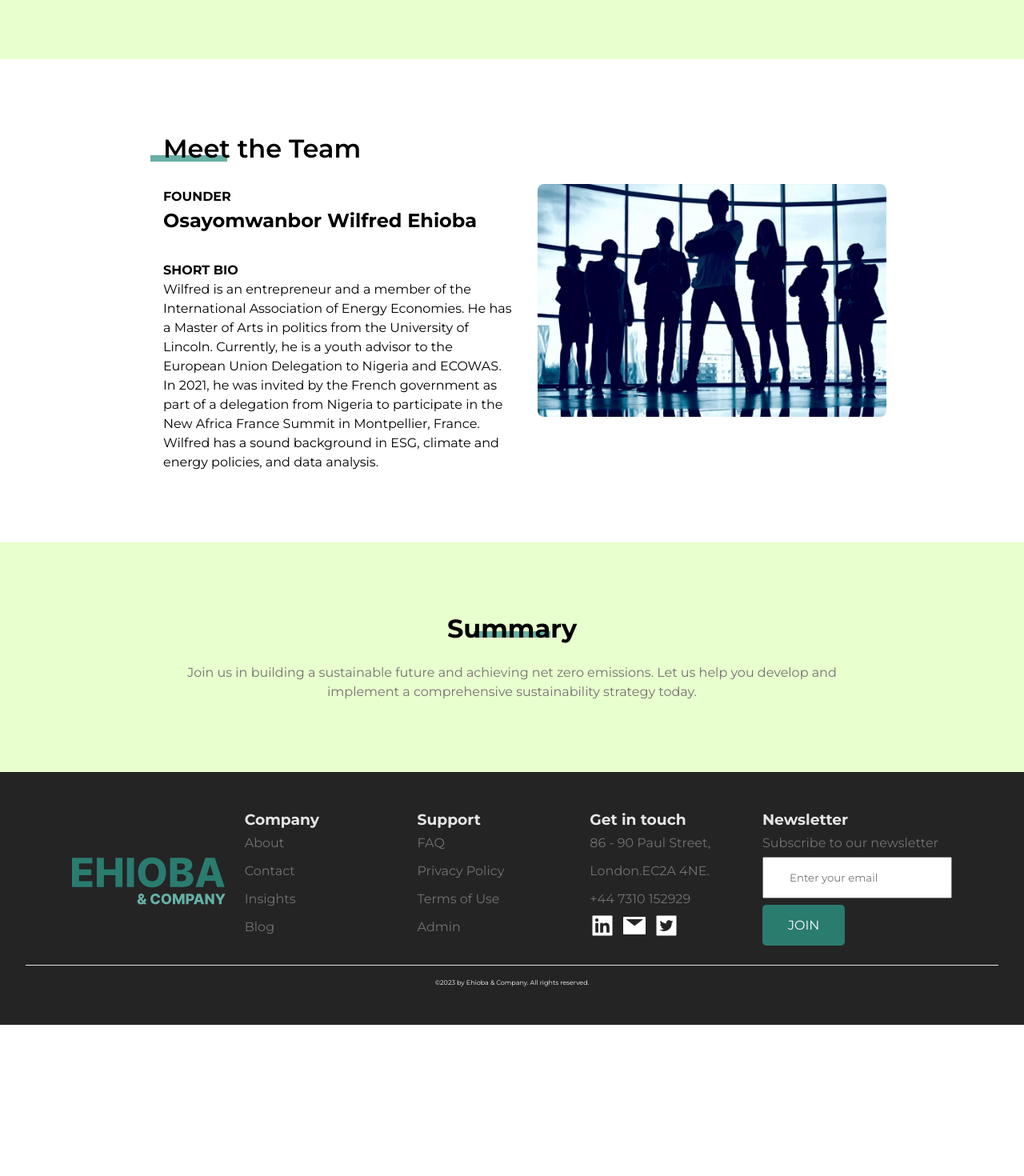
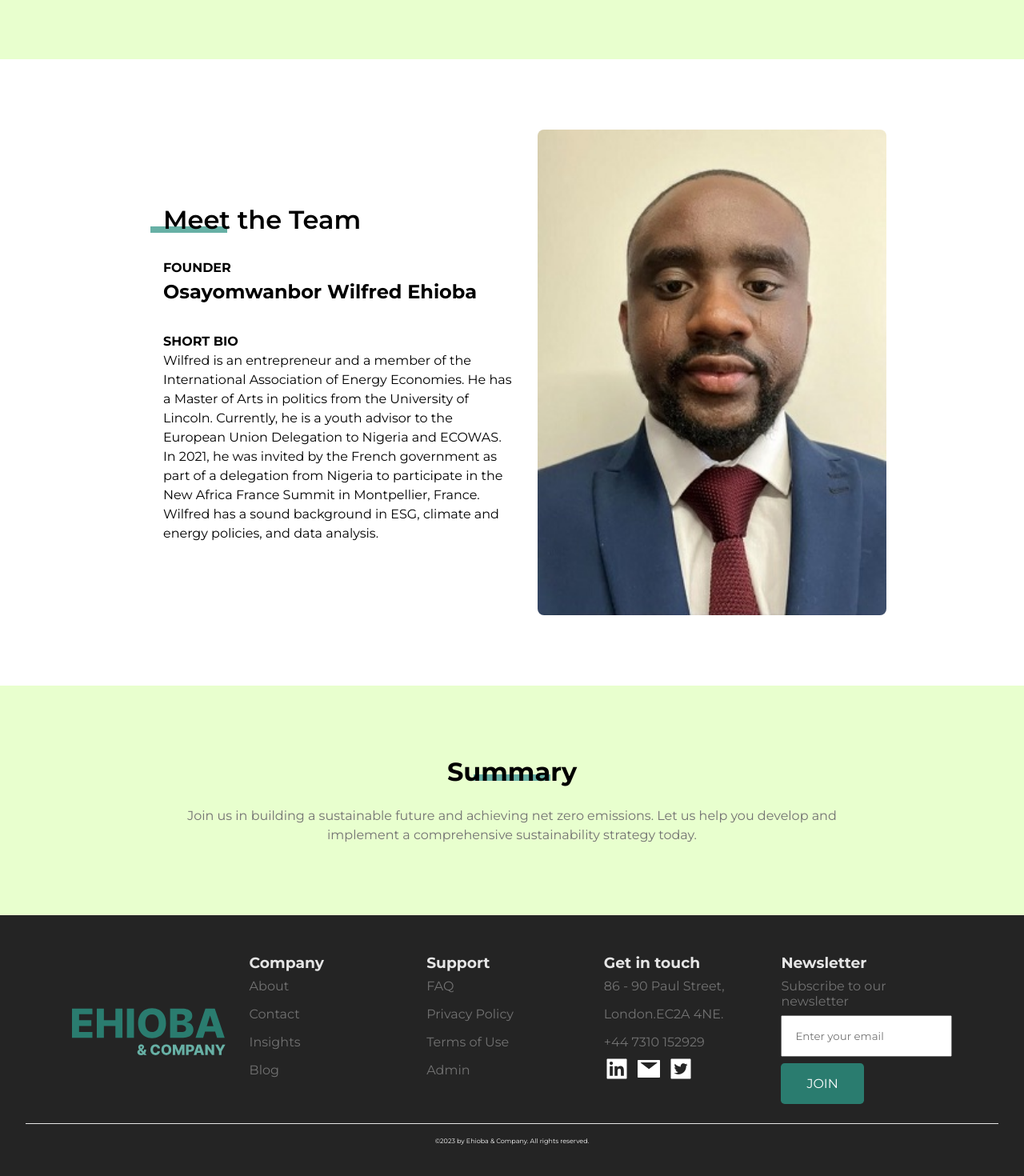
Before and after one commit to nuelobeto/ehioba-company, a React (Vite) app: page /about in a window 1280 px wide. Shown: the part 1674-3144 px from the top of the page at 80% size. Before the commit the page ends 2955 px from the top, so only its background shows below. Built offline with nearby package versions, Linux system fonts and the light colour scheme; no server answers.

Commit message:
add privacy policy

```diff
--- a/src/assets/images.tsx
+++ b/src/assets/images.tsx
@@ -20,3 +20,4 @@ export const POSTS_IMG = "assets/images/posts.webp";
 export const INSIGHTS_IMG = "assets/images/insights.webp";
 export const BLOG_IMG = "assets/images/blog.webp";
 export const SUPPORT_IMG = "assets/images/support.jpg";
+export const EHIOBA_IMG = "assets/images/ehioba.jpg";
--- a/src/components/Footer/Footer.tsx
+++ b/src/components/Footer/Footer.tsx
@@ -63,8 +63,8 @@ const Footer = () => {
         <FooterSection>
           <h3>Newsletter</h3>
           <p>Subscribe to our newsletter</p>
-          <Input type="text" placeholder="Enter your email" />
-          <Button>JOIN</Button>
+          <Input type="email" placeholder="Enter your email" required />
+          <Button disabled>JOIN</Button>
         </FooterSection>
       </Container>
       <CopyRight>
--- a/src/components/Footer/style.ts
+++ b/src/components/Footer/style.ts
@@ -40,10 +40,10 @@ export const FooterSection = styled.div`
   }
 `;
 export const Input = styled.input`
-  padding: 1rem 2rem;
+  padding: 1rem;
 `;
 export const Button = styled.button`
-  padding: 1rem 2rem;
+  padding: 1rem 2em;
   margin: 0.5rem 0;
   font-size: 1rem;
   font-weight: 400;
--- a/src/pages/About/About.tsx
+++ b/src/pages/About/About.tsx
@@ -1,4 +1,4 @@
-import { ABOUT_IMAGE, WHO_WE_ARE, TEAM } from "../../assets/images";
+import { ABOUT_IMAGE, WHO_WE_ARE, EHIOBA_IMG } from "../../assets/images";
 import Footer from "../../components/Footer/Footer";
 import Navbar from "../../components/Navbar/Navbar";
 import { Container } from "../../components/Navbar/styles";
@@ -74,7 +74,7 @@ const About = () => {
             </div>
           </SectionText>
           <OverviewImage>
-            <img src={TEAM} alt="overview" />
+            <img src={EHIOBA_IMG} alt="ehioba" />
           </OverviewImage>
         </SectionContainer>
       </Section>
--- a/src/pages/Contact/Contact.tsx
+++ b/src/pages/Contact/Contact.tsx
@@ -68,6 +68,7 @@ const Contact = () => {
               placeholder="John"
               value={firstName}
               onChange={(e) => setFirstName(e.target.value)}
+              required
             />
           </ContactInput>
           <ContactInput>
@@ -79,6 +80,7 @@ const Contact = () => {
               placeholder="Doe"
               value={lastName}
               onChange={(e) => setLastName(e.target.value)}
+              required
             />
           </ContactInput>
           <ContactInput>
@@ -90,6 +92,7 @@ const Contact = () => {
               placeholder="Example Company"
               value={companyName}
               onChange={(e) => setCompanyName(e.target.value)}
+              required
             />
           </ContactInput>
           <ContactInput>
@@ -101,6 +104,7 @@ const Contact = () => {
               placeholder="jon.doe@example.com"
               value={email}
               onChange={(e) => setEmail(e.target.value)}
+              required
             />
           </ContactInput>
           <ContactInput className="message">
@@ -112,6 +116,7 @@ const Contact = () => {
               rows={5}
               value={message}
               onChange={(e) => setMessage(e.target.value)}
+              required
             />
           </ContactInput>
           <ContactButton>SEND</ContactButton>
```
Also changed, not shown: public/assets/images/ehioba.jpg (added).
